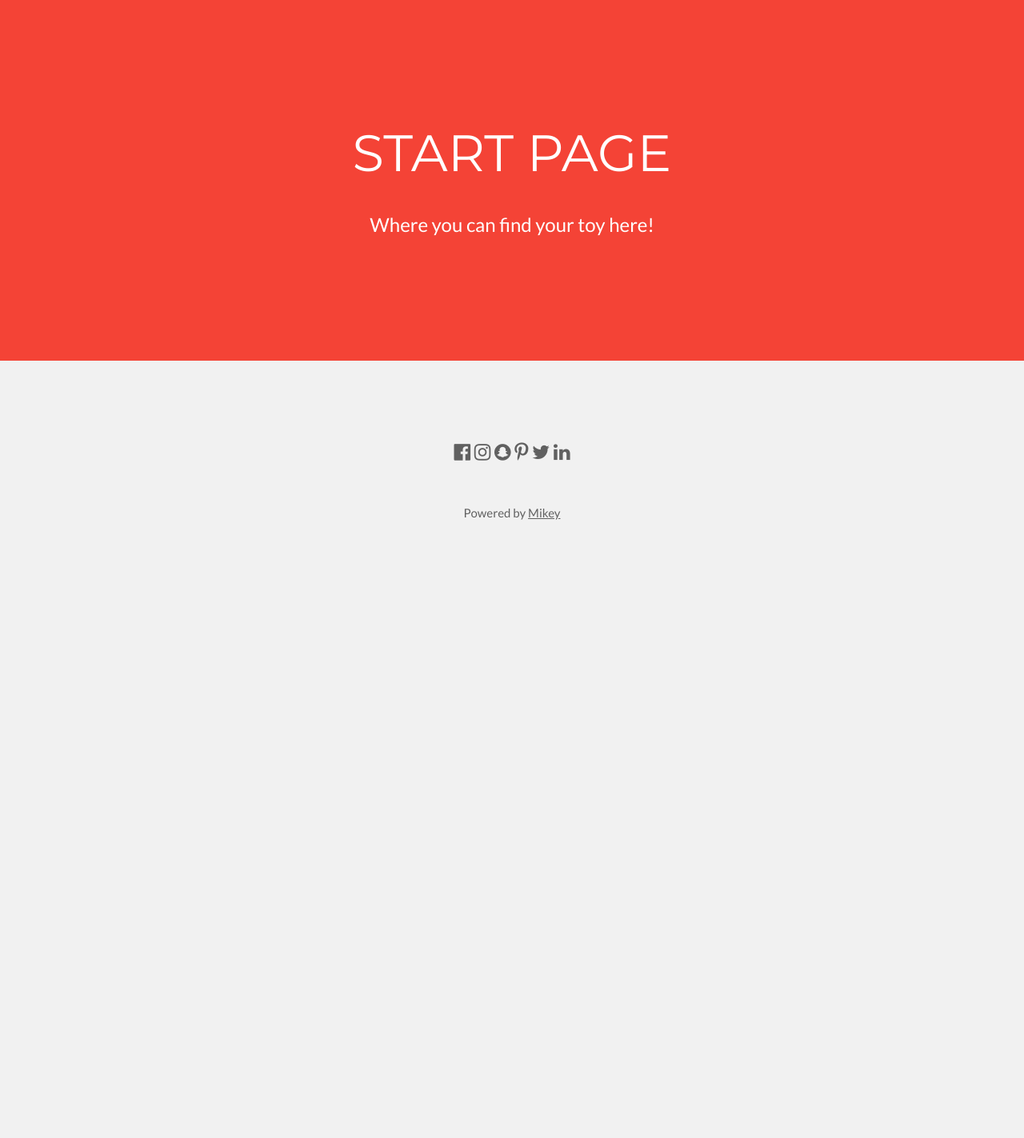
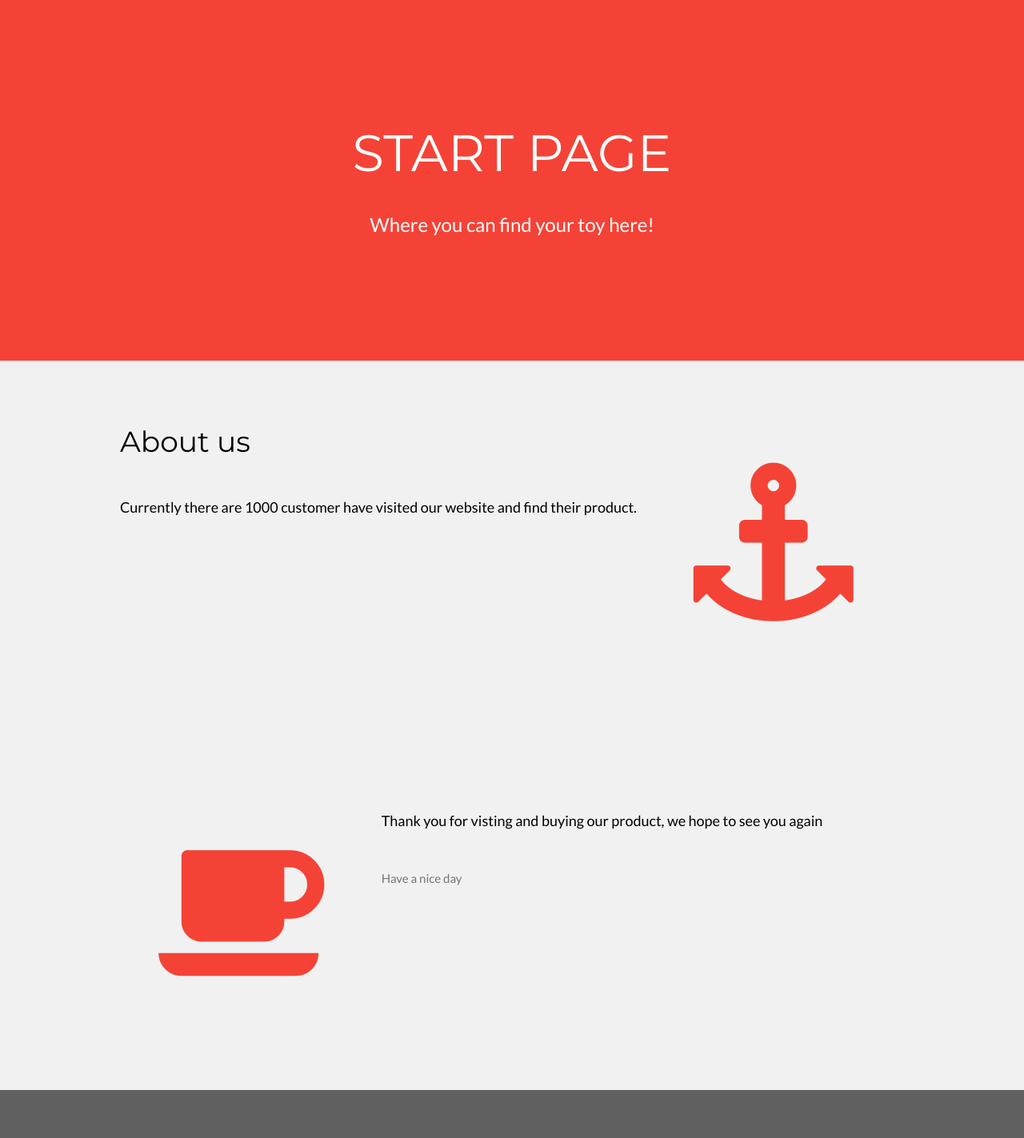
Before and after one commit to quanghuy99x/tt2, a PHP site: page / in a window 1280 px wide. Shown: the part 52-1475 px from the top of the page at 80% size. Run offline with PHP 8.4, Linux system fonts and the light colour scheme.

Commit message:
Update index.php

```diff
--- a/index.php
+++ b/index.php
@@ -29,6 +29,41 @@ body,h1,h2,h3,h4,h5,h6 {font-family: "Lato", sans-serif}
   <p class="w3-xlarge">Where you can find your toy here!</p>
 </header>
   <!--End of Header -->
+
+<!-- First Grid -->
+<div class="w3-row-padding w3-padding-64 w3-container">
+  <div class="w3-content">
+    <div class="w3-twothird">
+      <h1>About us</h1>
+      <h5 class="w3-padding-32">Currently there are 1000 customer have visited our website and find their product.</h5>
+
+    </div>
+
+    <div class="w3-third w3-center">
+      <i class="fa fa-anchor w3-padding-64 w3-text-red"></i>
+    </div>
+  </div>
+</div>
+
+<!-- Second Grid -->
+<div class="w3-row-padding w3-light-grey w3-padding-64 w3-container">
+  <div class="w3-content">
+    <div class="w3-third w3-center">
+      <i class="fa fa-coffee w3-padding-64 w3-text-red w3-margin-right"></i>
+    </div>
+
+    <div class="w3-twothird">
+      <h1></h1>
+      <h5 class="w3-padding-32">Thank you for visting and buying our product, we hope to see you again</h5>
+
+      <p class="w3-text-grey">Have a nice day</p>
+    </div>
+  </div>
+</div>
+
+<div class="w3-container w3-black w3-center w3-opacity w3-padding-64">
+    <h1 class="w3-margin w3-xlarge">Quote of the day: Never give up</h1>
+</div>
 
  <!-- Footer -->
 <footer class="w3-container w3-padding-64 w3-center w3-opacity">
```
